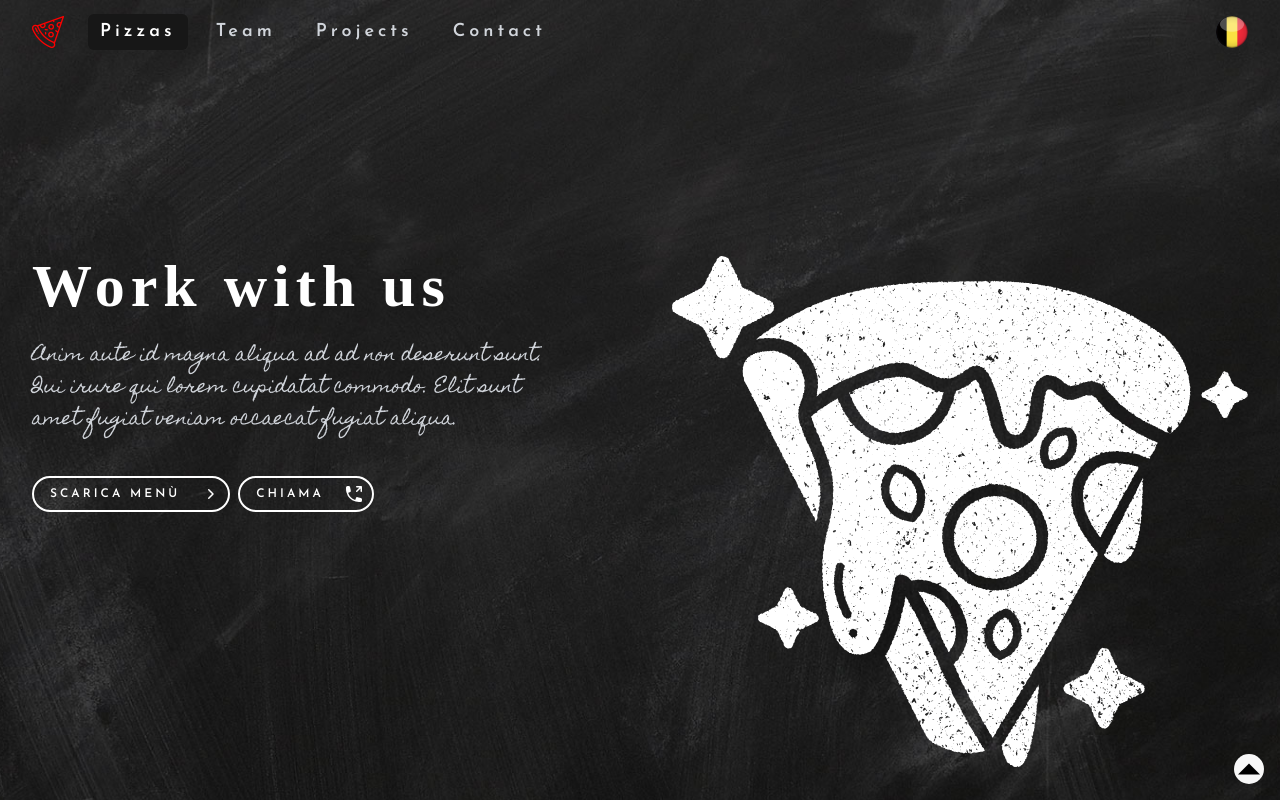
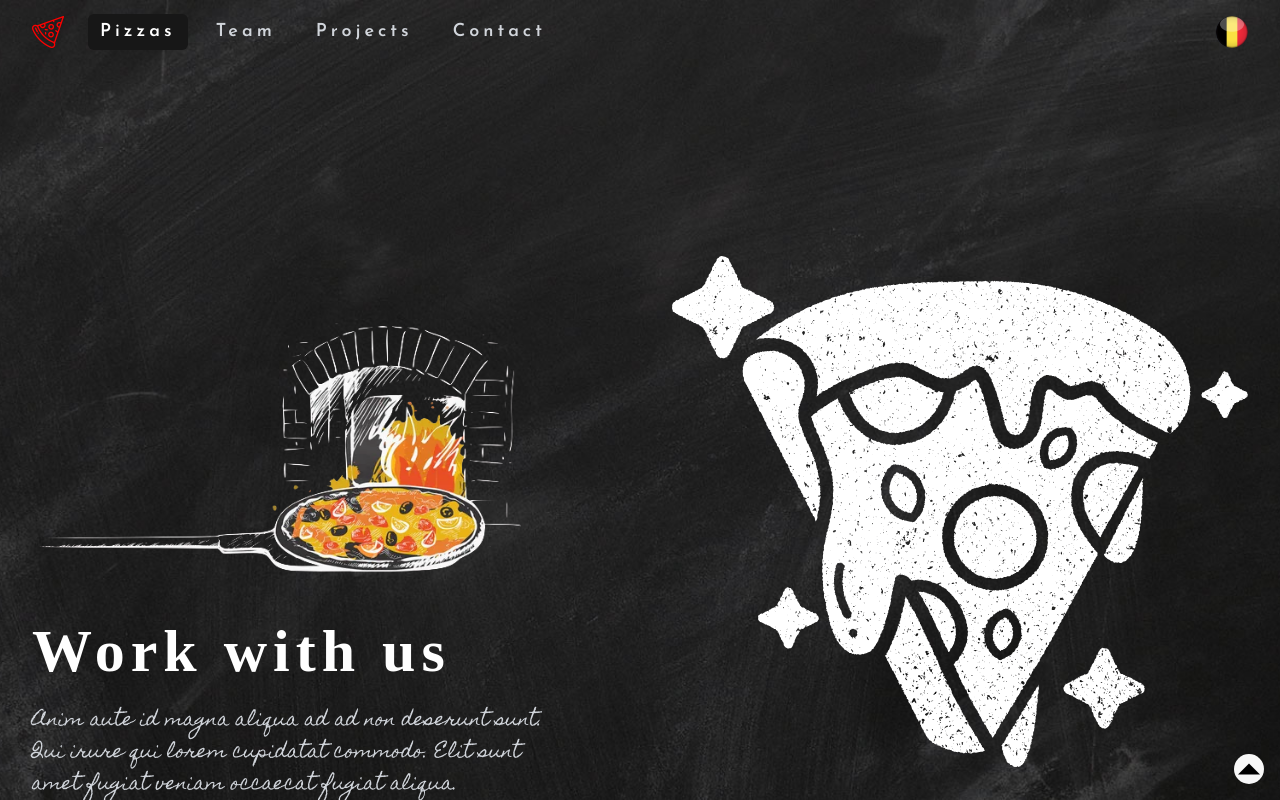
Before and after one commit to Gian1984/Fernand-pizzeria, a Vue app: page / in a window 1280 px wide. Shown: the top 800 px of the page. Built offline with nearby package versions, Linux system fonts and the light colour scheme; a web font is replaced by a local one.

Commit message:
working on stile

```diff
--- a/src/views/Home.vue
+++ b/src/views/Home.vue
@@ -10,6 +10,7 @@ import imagePath from '../assets/img/lavagna.png'
     <img src="../assets/img/lavagna.png" alt="" class="absolute inset-0 -z-10 h-full w-full object-cover object-right md:object-center" />
     <div class="mx-auto max-w-7xl px-6 lg:px-8 flex header-content">
       <div class="mx-auto max-w-6xl lg:mx-0">
+        <img src="../assets/img/pizzain.png"/>
         <h2 class="text-4xl font-bold tracking-tight text-white sm:text-6xl main-title">Work with us</h2>
         <p class="mt-6 text-lg leading-8 text-gray-300 main-sub-title">Anim aute id magna aliqua ad ad non deserunt sunt. Qui irure qui lorem cupidatat commodo. Elit sunt amet fugiat veniam occaecat fugiat aliqua.
         </p>
```
Also changed, not shown: src/assets/img/pizzain.png (added).
